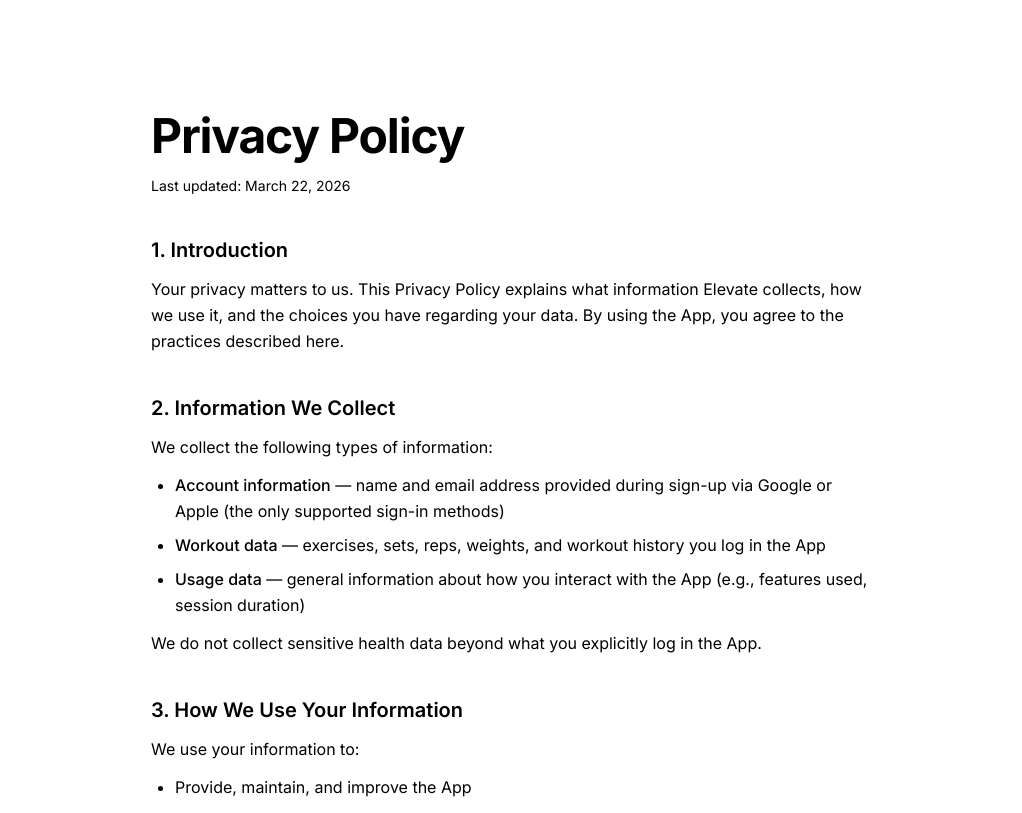
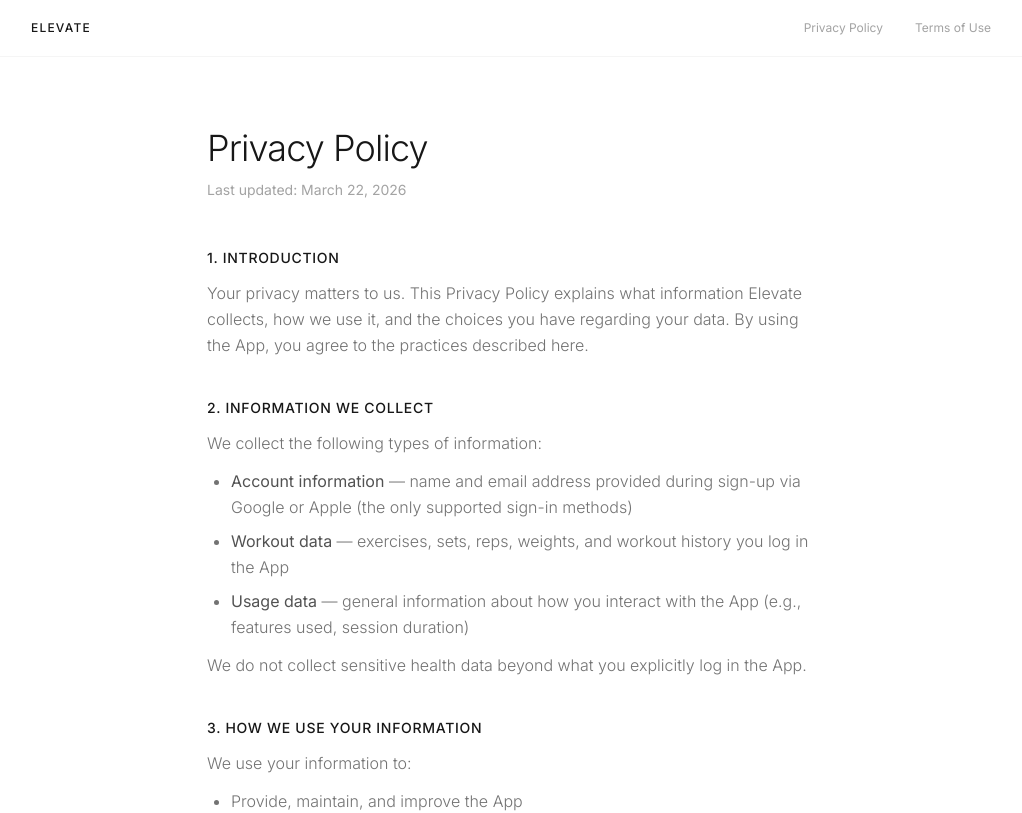
Before and after one commit to BozinovskiDaniel/personal-site, a Next.js app: page /elevate/privacy in a window 1280 px wide. Shown: the top 813 px of the page, without its empty margins (129-1151 px from the left). Built offline with nearby package versions, Linux system fonts and the light colour scheme.

Commit message:
(Elevate) Add landing page

```diff
--- /dev/null
+++ b/src/app/elevate/layout.tsx
@@ -0,0 +1,25 @@
+import Link from "next/link";
+import { FunctionComponent, ReactNode } from "react";
+
+const ElevateLayout: FunctionComponent<{ children: ReactNode }> = ({ children }) => (
+    <>
+        <nav className="fixed top-0 left-0 right-0 z-50 bg-white border-b border-neutral-100">
+            <div className="container mx-auto px-8 h-14 flex items-center justify-between max-w-5xl">
+                <Link href="/elevate" className="text-neutral-900 font-medium text-xs tracking-widest uppercase hover:text-neutral-400 transition-colors">
+                    Elevate
+                </Link>
+                <div className="flex items-center gap-8">
+                    <Link href="/elevate/privacy" className="text-neutral-400 text-xs hover:text-neutral-900 transition-colors">
+                        Privacy Policy
+                    </Link>
+                    <Link href="/elevate/terms" className="text-neutral-400 text-xs hover:text-neutral-900 transition-colors">
+                        Terms of Use
+                    </Link>
+                </div>
+            </div>
+        </nav>
+        {children}
+    </>
+);
+
+export default ElevateLayout;
--- /dev/null
+++ b/src/app/elevate/page.tsx
@@ -0,0 +1,50 @@
+import { FunctionComponent, memo } from "react";
+
+const ElevatePage: FunctionComponent = memo(() => (
+    <div className="h-screen flex flex-col bg-white text-neutral-900 overflow-hidden">
+        <main className="flex-1 flex flex-col items-center justify-center text-center px-8">
+            <p className="text-xs tracking-widest uppercase text-neutral-400 mb-10">Workout Tracking</p>
+            <h1 className="text-6xl md:text-8xl font-extralight tracking-tight text-neutral-900 mb-5">Elevate</h1>
+            <p className="text-neutral-400 text-sm max-w-xs leading-relaxed">
+                Log your workouts, track your progress, and see how far you&apos;ve come.
+            </p>
+
+            <div className="grid md:grid-cols-3 gap-10 mt-24 max-w-2xl text-left">
+                <div className="space-y-2">
+                    <h3 className="text-xs font-medium uppercase tracking-wider text-neutral-900">Workout Logging</h3>
+                    <p className="text-neutral-400 text-xs leading-relaxed">
+                        Log every set, rep, and weight with an interface built for the gym floor.
+                    </p>
+                </div>
+                <div className="space-y-2">
+                    <h3 className="text-xs font-medium uppercase tracking-wider text-neutral-900">Progress Analytics</h3>
+                    <p className="text-neutral-400 text-xs leading-relaxed">
+                        Visualise your strength trends and see exactly how far you&apos;ve come.
+                    </p>
+                </div>
+                <div className="space-y-2">
+                    <h3 className="text-xs font-medium uppercase tracking-wider text-neutral-900">Exercise Library</h3>
+                    <p className="text-neutral-400 text-xs leading-relaxed">
+                        Browse a comprehensive exercise library or create your own movements.
+                    </p>
+                </div>
+            </div>
+        </main>
+
+        <footer className="border-t border-neutral-100 py-6">
+            <div className="container mx-auto px-8 max-w-3xl flex flex-col md:flex-row items-center justify-between gap-4">
+                <span className="text-neutral-300 text-xs">© {new Date().getFullYear()} Elevate</span>
+                <div className="flex gap-8">
+                    <a href="/elevate/privacy" className="text-neutral-300 text-xs hover:text-neutral-600 transition-colors">
+                        Privacy Policy
+                    </a>
+                    <a href="/elevate/terms" className="text-neutral-300 text-xs hover:text-neutral-600 transition-colors">
+                        Terms of Use
+                    </a>
+                </div>
+            </div>
+        </footer>
+    </div>
+));
+
+export default ElevatePage;
--- a/src/app/elevate/privacy/page.tsx
+++ b/src/app/elevate/privacy/page.tsx
@@ -1,16 +1,16 @@
 import { FunctionComponent, memo } from "react";
 
 const PrivacyPage: FunctionComponent = memo(() => (
-    <div className="min-h-screen bg-background text-foreground pt-24 md:pt-20">
-        <div className="container mx-auto px-6 py-8 max-w-3xl">
-            <div className="mb-10">
-                <h1 className="text-4xl md:text-5xl font-bold mb-4 tracking-tight">Privacy Policy</h1>
-                <p className="text-foreground/60 text-sm">Last updated: March 22, 2026</p>
+    <div className="min-h-screen bg-white text-neutral-900 pt-28 md:pt-24">
+        <div className="container mx-auto px-8 py-8 max-w-2xl">
+            <div className="mb-12">
+                <h1 className="text-3xl md:text-4xl font-light tracking-tight mb-3">Privacy Policy</h1>
+                <p className="text-neutral-400 text-sm">Last updated: March 22, 2026</p>
             </div>
 
-            <div className="space-y-10 text-foreground/80 leading-relaxed">
+            <div className="space-y-10 text-neutral-500 leading-relaxed font-light">
                 <section>
-                    <h2 className="text-xl font-semibold text-foreground mb-3">1. Introduction</h2>
+                    <h2 className="text-sm font-medium text-neutral-900 mb-3 uppercase tracking-wider">1. Introduction</h2>
                     <p>
                         Your privacy matters to us. This Privacy Policy explains what information Elevate collects, how we use it, and the choices you have regarding your data. By using the App, you
                         agree to the practices described here.
@@ -18,25 +18,25 @@
                 </section>
 
                 <section>
-                    <h2 className="text-xl font-semibold text-foreground mb-3">2. Information We Collect</h2>
+                    <h2 className="text-sm font-medium text-neutral-900 mb-3 uppercase tracking-wider">2. Information We Collect</h2>
                     <p className="mb-3">We collect the following types of information:</p>
                     <ul className="list-disc pl-6 space-y-2">
                         <li>
-                            <span className="font-medium text-foreground">Account information</span> — name and email address provided during sign-up via Google or Apple (the only supported sign-in
+                            <span className="font-normal text-neutral-600">Account information</span> — name and email address provided during sign-up via Google or Apple (the only supported sign-in
                             methods)
                         </li>
                         <li>
-                            <span className="font-medium text-foreground">Workout data</span> — exercises, sets, reps, weights, and workout history you log in the App
+                            <span className="font-normal text-neutral-600">Workout data</span> — exercises, sets, reps, weights, and workout history you log in the App
                         </li>
                         <li>
-                            <span className="font-medium text-foreground">Usage data</span> — general information about how you interact with the App (e.g., features used, session duration)
+                            <span className="font-normal text-neutral-600">Usage data</span> — general information about how you interact with the App (e.g., features used, session duration)
                         </li>
                     </ul>
                     <p className="mt-3">We do not collect sensitive health data beyond what you explicitly log in the App.</p>
                 </section>
 
                 <section>
-                    <h2 className="text-xl font-semibold text-foreground mb-3">3. How We Use Your Information</h2>
+                    <h2 className="text-sm font-medium text-neutral-900 mb-3 uppercase tracking-wider">3. How We Use Your Information</h2>
                     <p className="mb-3">We use your information to:</p>
                     <ul className="list-disc pl-6 space-y-2">
                         <li>Provide, maintain, and improve the App</li>
@@ -48,7 +48,7 @@
                 </section>
 
                 <section>
-                    <h2 className="text-xl font-semibold text-foreground mb-3">4. Data Storage</h2>
+                    <h2 className="text-sm font-medium text-neutral-900 mb-3 uppercase tracking-wider">4. Data Storage</h2>
                     <p>
                         Your data is stored securely using Supabase, a hosted database service. All data is encrypted at rest and in transit. We retain your data for as long as your account is active
                         or as needed to provide the service.
@@ -56,7 +56,7 @@
                 </section>
 
                 <section>
-                    <h2 className="text-xl font-semibold text-foreground mb-3">5. Authentication</h2>
+                    <h2 className="text-sm font-medium text-neutral-900 mb-3 uppercase tracking-wider">5. Authentication</h2>
                     <p>
                         Account authentication is handled by Clerk, a third-party identity provider. We support sign-in via Google and Apple only. Clerk manages the OAuth flow with these providers and
                         returns a secure session token. We do not store your password. Clerk's privacy practices are governed by their own privacy policy.
@@ -64,20 +64,20 @@
                 </section>
 
                 <section>
-                    <h2 className="text-xl font-semibold text-foreground mb-3">6. Sharing of Information</h2>
+                    <h2 className="text-sm font-medium text-neutral-900 mb-3 uppercase tracking-wider">6. Sharing of Information</h2>
                     <p className="mb-3">We do not sell, rent, or share your personal information with third parties, except in the following limited cases:</p>
                     <ul className="list-disc pl-6 space-y-2">
                         <li>
-                            <span className="font-medium text-foreground">Service providers</span> — trusted providers (Clerk, Supabase) that process data on our behalf to operate the App
+                            <span className="font-normal text-neutral-600">Service providers</span> — trusted providers (Clerk, Supabase) that process data on our behalf to operate the App
                         </li>
                         <li>
-                            <span className="font-medium text-foreground">Legal requirements</span> — if required by law or to protect the rights and safety of users or the public
+                            <span className="font-normal text-neutral-600">Legal requirements</span> — if required by law or to protect the rights and safety of users or the public
                         </li>
                     </ul>
                 </section>
 
                 <section>
-                    <h2 className="text-xl font-semibold text-foreground mb-3">7. Your Rights</h2>
+                    <h2 className="text-sm font-medium text-neutral-900 mb-3 uppercase tracking-wider">7. Your Rights</h2>
                     <p className="mb-3">You have the right to:</p>
                     <ul className="list-disc pl-6 space-y-2">
                         <li>Access the personal data we hold about you</li>
@@ -89,12 +89,12 @@
                 </section>
 
                 <section>
-                    <h2 className="text-xl font-semibold text-foreground mb-3">8. Cookies</h2>
+                    <h2 className="text-sm font-medium text-neutral-900 mb-3 uppercase tracking-wider">8. Cookies</h2>
                     <p>Elevate uses cookies and similar technologies solely for authentication and session management. We do not use tracking or advertising cookies.</p>
                 </section>
 
                 <section>
-                    <h2 className="text-xl font-semibold text-foreground mb-3">9. Children's Privacy</h2>
+                    <h2 className="text-sm font-medium text-neutral-900 mb-3 uppercase tracking-wider">9. Children's Privacy</h2>
                     <p>
                         Elevate is not intended for users under the age of 13. We do not knowingly collect personal information from children. If you believe a child has provided us with personal
                         data, please contact us so we can remove it.
@@ -102,7 +102,7 @@
                 </section>
 
                 <section>
-                    <h2 className="text-xl font-semibold text-foreground mb-3">10. Changes to This Policy</h2>
+                    <h2 className="text-sm font-medium text-neutral-900 mb-3 uppercase tracking-wider">10. Changes to This Policy</h2>
                     <p>
                         We may update this Privacy Policy from time to time. We will notify you of any significant changes by updating the date at the top of this page. Your continued use of the App
                         after changes constitutes your acceptance of the updated policy.
@@ -110,7 +110,7 @@
                 </section>
 
                 <section>
-                    <h2 className="text-xl font-semibold text-foreground mb-3">11. Contact</h2>
+                    <h2 className="text-sm font-medium text-neutral-900 mb-3 uppercase tracking-wider">11. Contact</h2>
                     <p>If you have any questions or concerns about this Privacy Policy or how your data is handled, please contact us. We take your privacy seriously and will respond promptly.</p>
                 </section>
             </div>
--- a/src/app/globals.css
+++ b/src/app/globals.css
@@ -5,3 +5,8 @@
 html, body, #__next {
   @apply h-full
 }
+
+:root {
+  --background: 250 250 249;
+  --foreground: 17 17 17;
+}
```
Also changed, not shown: src/app/elevate/terms/page.tsx (+18 -18 lines), src/app/layout.tsx (+20 -22 lines), 1 other file (tests, documents, lock files or other folders).
